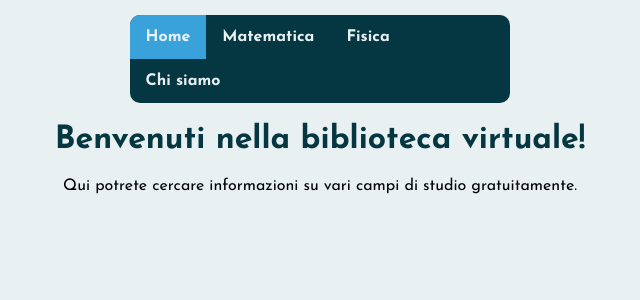
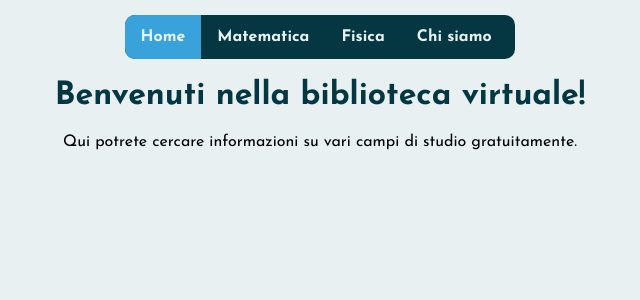
Before and after one commit to neogauss7/Bilbiolteca_digitale, a PHP site: page / in a window 1280 px wide. Shown: the top 300 px of the page, without its empty margins (320-960 px from the left). Run offline with PHP 8.4, Linux system fonts and the light colour scheme.

Commit message:
Update style.css

```diff
--- a/style.css
+++ b/style.css
@@ -24,7 +24,7 @@ ul {
     overflow: hidden;
     background-color: rgb(5, 55, 66);
     border-radius: 10px;
-    width: 380.9px;
+    width: 390.9px;
 }
 li {
     float: left;
```
